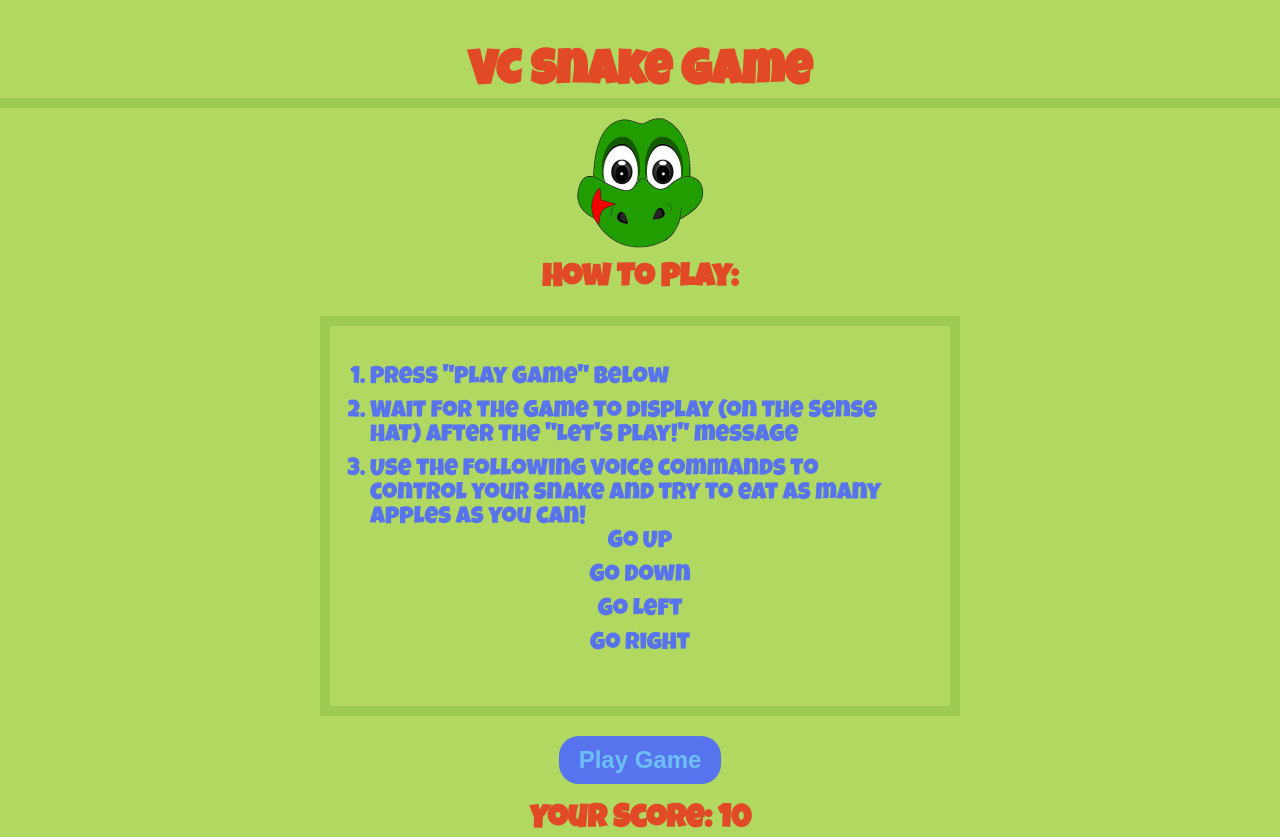
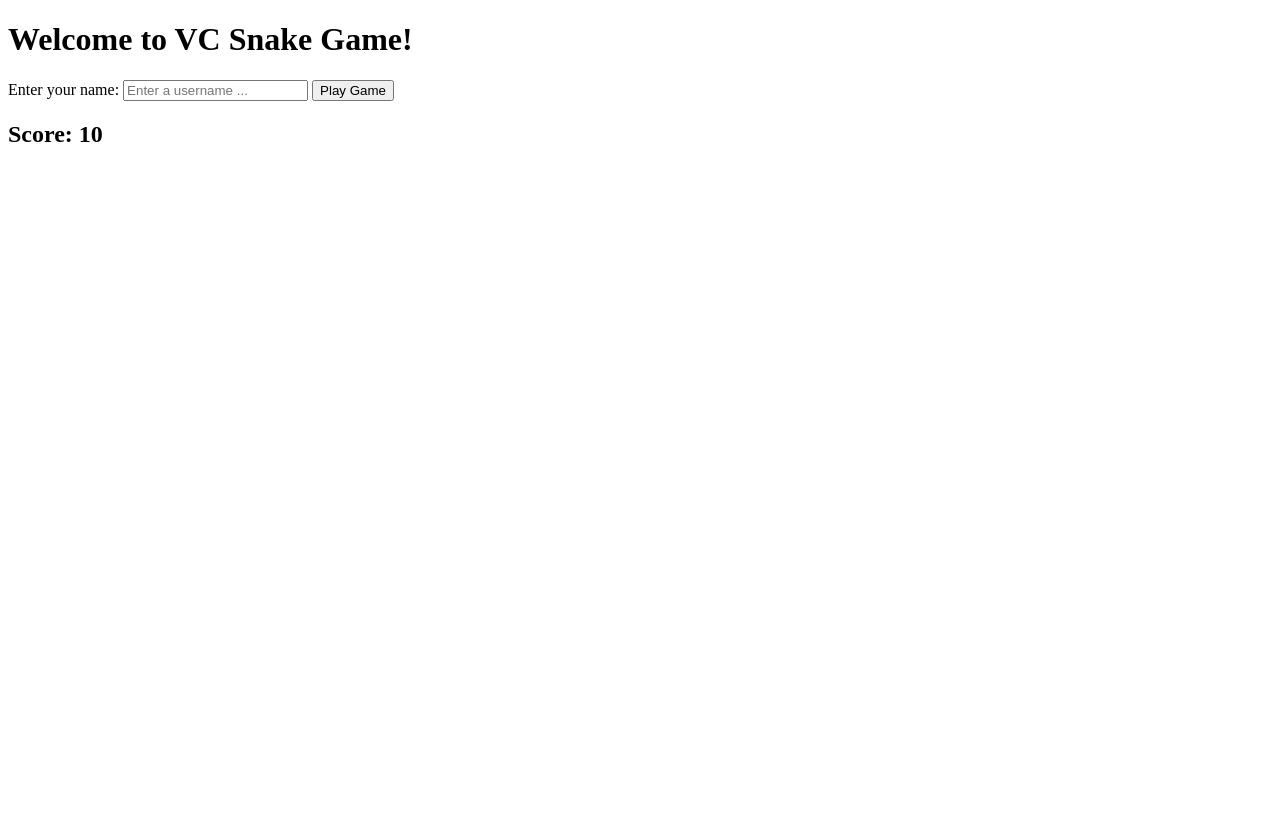
Before and after one commit to briosolivares/vc-snake-game, a Flask app: template templates/index.html in a window 1280 px wide. After the commit the page ends 142 px from the top, so only its background shows below. Run offline with Flask 2, Linux system fonts and the light colour scheme; the template is opened without the code that fills it: most values are stand-ins (such as "Sample title", 1, 10 or a date in 2020).

Commit message:
update
This reverts commit c6207dceeca1b2046ae45791956f29a306bf2215.

```diff
--- a/game.py
+++ b/game.py
@@ -72,27 +72,17 @@ def game():
             if command:
                 command = str(command[0])
                 if command == "go_left" and movementX != 1:
-                    print(command)
                     movementX = -1
                     movementY = 0
                 elif command == "go_right" and movementX != -1:
-                    print(command)
                     movementX = 1
                     movementY = 0
                 elif command == "go_up" and movementY != 1:
-                    print(command)
                     movementY = -1
                     movementX = 0
                 elif command == "go_down" and movementY != -1:
-                    print(command)
                     movementY = 1
                     movementX = 0
-                elif command == "exit_game":
-                    gameOverFlag=True
-
-            # Check if game-over
-            if gameOverFlag:
-                break
 
             # Grow snake
             if growSnakeFlag:
--- a/static/index.css
+++ /dev/null
@@ -1,70 +0,0 @@
-@import url('https://fonts.googleapis.com/css2?family=Luckiest+Guy&display=swap');
-
-:root{
-    --light-blue:rgb(108,190,247);
-    --dark-blue:rgb(88,115,238);
-    --red:rgb(225,73,39);
-    --dark-green:rgb(156,202,83);
-    --background:rgb(177,216,96);
-}
-*{
-    margin:0;
-    padding:0;
-    box-sizing: border-box;
-}
-
-body{
-    text-align: center;
-    background-color:var(--background);
-    font-family:'Luckiest Guy', cursive;
-}
-
-#title{
-    margin-top:50px;
-    color:var(--red);
-    font-size:3em;
-    border-bottom: 10px solid var(--dark-green);
-}
-#snake-img{
-    width:150px;
-}
-h2{
-    font-size:2em;
-    color:var(--red);
-}
-#directions{
-    width:50vw;
-    margin: 20px auto;
-    font-size:1.5em;
-    text-align: left;
-    border: 10px solid var(--dark-green);
-    padding:40px;
-    color:var(--dark-blue)
-}
-#directions li{
-    margin-bottom:10px;
-}
-#commands{
-    text-align:center;
-    list-style:none;
-}
-#play-btn{
-    background-color: var(--dark-blue);
-    color:var(--light-blue);
-    padding:10px 20px;
-    border-radius:20px;
-    border:none;
-    font-weight: bolder;
-    font-size:1.5em;
-    margin-bottom: 20px;
-}
-#play-btn:hover{
-    background-color: var(--light-blue);
-    color:var(--dark-blue);
-}
-#play-btn:focus{
-    text-decoration:none;
-}
-#play-btn:visited{
-    text-decoration: none;
-}
--- a/templates/index.html
+++ b/templates/index.html
@@ -4,31 +4,15 @@
     <meta charset="UTF-8">
     <meta http-equiv="X-UA-Compatible" content="IE=edge">
     <meta name="viewport" content="width=device-width, initial-scale=1.0">
-    <link rel="stylesheet" href="static/index.css">
-    <link rel="shortcut icon" href="static/snake.png">
     <title>VC Snake Game</title>
 </head>
 <body>
-    <h1 id="title">VC Snake Game</h1>
-    <img id="snake-img" src="static/snake.png" alt="">
-    <h2>How To Play:</h2>
-    <ol id="directions">
-        <li>Press "Play Game" below</li>
-        <li>Wait for the game to display (on the Sense HAT) after the "Let's Play!" message</li>
-        <li>
-            Use the following voice commands to control your snake
-            and try to eat as many apples as you can!
-            <ul id="commands">
-                <li>Go Up</li>
-                <li>Go Down</li>
-                <li>Go Left</li>
-                <li>Go Right</li>
-            </ul>
-        </li>
-    </ol>
+    <h1>Welcome to VC Snake Game!</h1>
     <form action="/" method="POST">
-        <input id="play-btn" type="submit" value="Play Game">
+        <label for="username">Enter your name:</label>
+        <input type="text" placeholder="Enter a username ...">
+        <input type="submit" value="Play Game">
     </form>
-    <h2>Your Score: {{ score }}</h2>
+    <h2>Score: {{ score }}</h2>
 </body>
 </html>
```
Also changed, not shown: static/snake.png (deleted).
